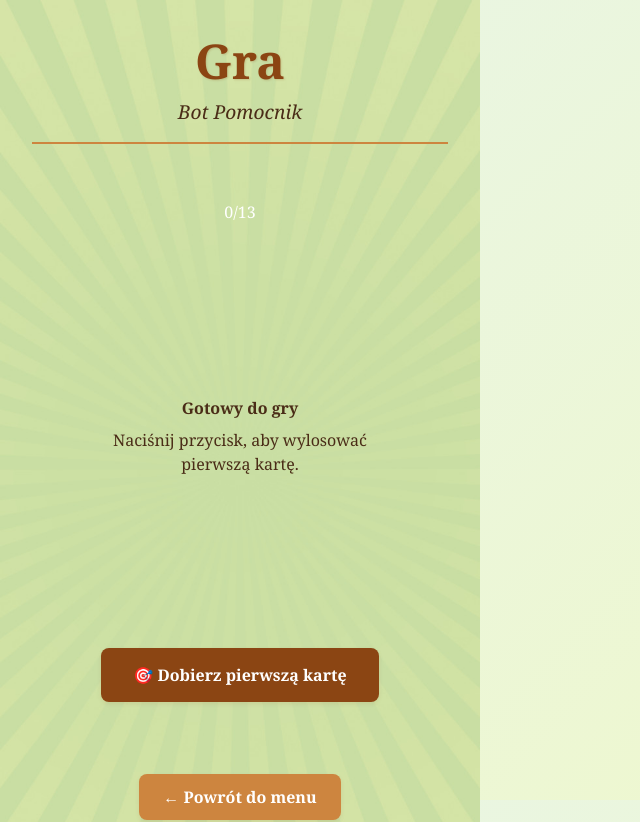
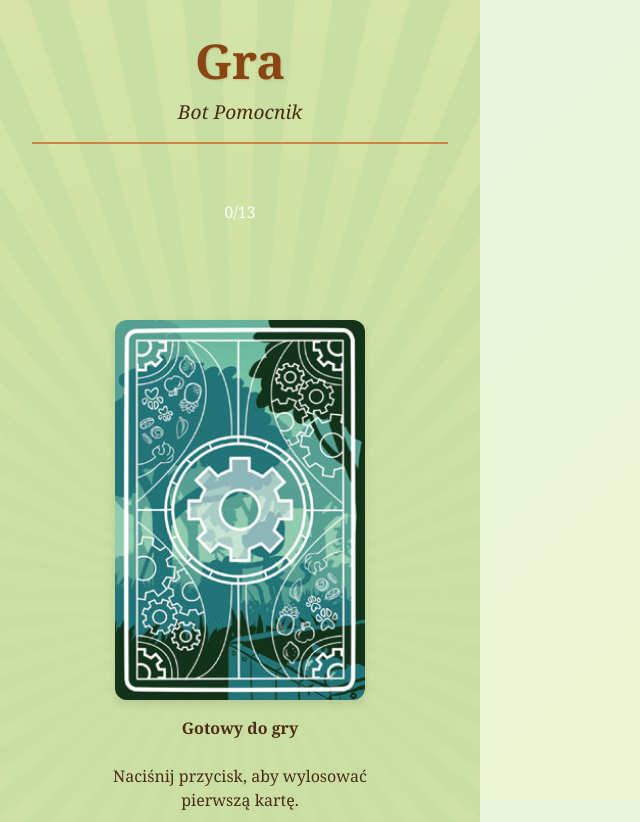
Before and after one commit to lukmarcus/spolka-zoo-bot-pomocnik, a React (Vite) app: page /game in a window 1280 px wide. Shown: the top 822 px of the page, without its empty margins (0-640 px from the left). Built offline with nearby package versions, Linux system fonts and the light colour scheme.

Commit message:
card reverse added as image into starting screen

```diff
--- a/src/pages/Game.module.css
+++ b/src/pages/Game.module.css
@@ -98,6 +98,27 @@
   font-size: var(--font-size-base);
 }
 
+/* Card Reverse for 0/13 state */
+.cardReverse {
+  display: flex;
+  flex-direction: column;
+  align-items: center;
+  gap: 1rem;
+}
+
+.cardReverseImage {
+  max-width: 250px;
+  width: 100%;
+  height: auto;
+  border-radius: 12px;
+  box-shadow: 0 4px 8px rgba(0, 0, 0, 0.1);
+  transition: transform 0.2s ease;
+}
+
+.cardReverseImage:hover {
+  transform: scale(1.02);
+}
+
 /* Game Controls */
 .gameControls {
   display: flex;
--- a/src/pages/Game.tsx
+++ b/src/pages/Game.tsx
@@ -6,6 +6,7 @@ import Layout from "../components/Layout";
 import BotCard from "../components/BotCard";
 import ConfirmModal from "../components/ConfirmModal";
 import styles from "./Game.module.css";
+import cardReverseImg from "../assets/images/interface/card-reverse.jpg";
 
 const Game: React.FC = () => {
   const navigate = useNavigate();
@@ -109,10 +110,15 @@ const Game: React.FC = () => {
             ) : (
               <div className={styles.noCard}>
                 {game.state.currentCardIndex === -1 ? (
-                  <>
+                  <div className={styles.cardReverse}>
+                    <img
+                      src={cardReverseImg}
+                      alt="Zakryty stos kart"
+                      className={styles.cardReverseImage}
+                    />
                     <h3>Gotowy do gry</h3>
                     <p>Naciśnij przycisk, aby wylosować pierwszą kartę.</p>
-                  </>
+                  </div>
                 ) : (
                   <>
                     <h3>Koniec talii</h3>
```
